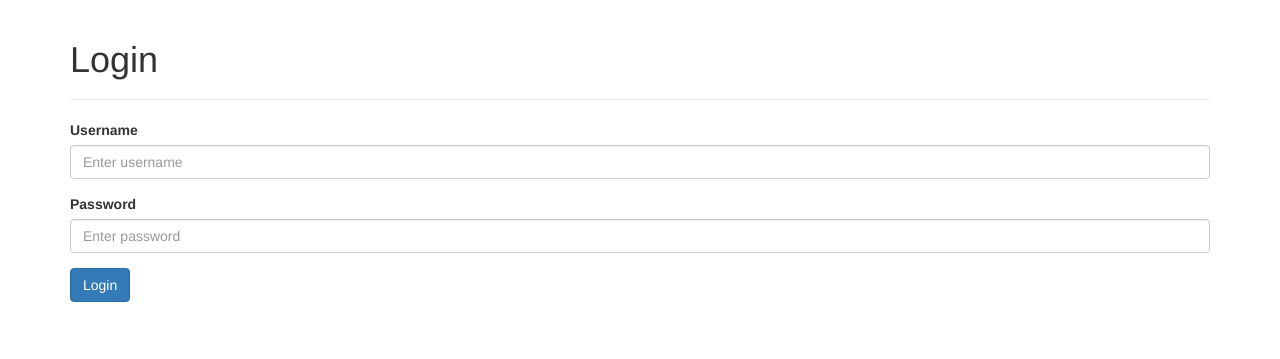
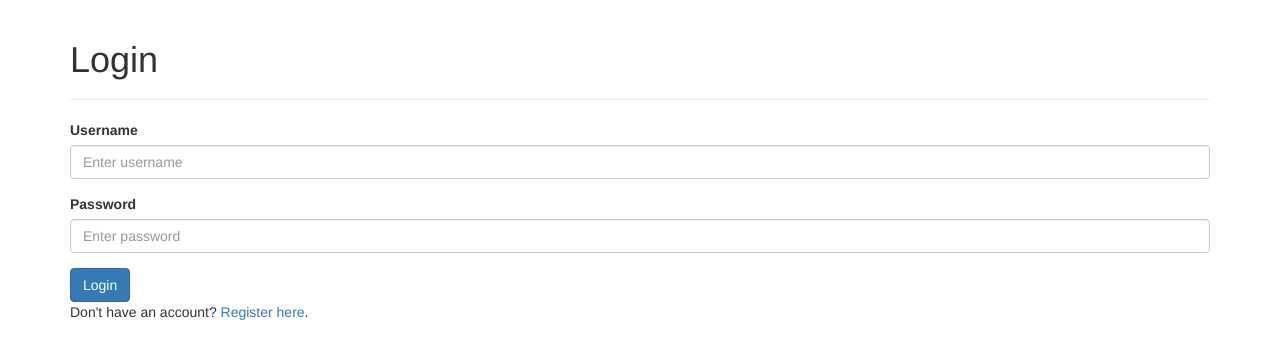
Before and after one commit to To-Takemoto/ePortfolio_prot, a Flask app: page /login in a window 1280 px wide. Shown: the top 359 px of the page. Run offline with Flask 3, Linux system fonts and the light colour scheme; some libraries are stand-ins or nearby versions.

Commit message:
新規に登録するためのリンクを追加

```diff
--- a/app/templates/login.html
+++ b/app/templates/login.html
@@ -30,6 +30,9 @@
         </div>
         <button type="submit" class="btn btn-primary" id="loginButton">Login</button>
     </form>
+
+    <!-- ここにユーザー登録ページへのリンクを追加 -->
+    <p>Don't have an account? <a href="{{ url_for('register') }}">Register here</a>.</p>
 </div>
 
 <script>
```
